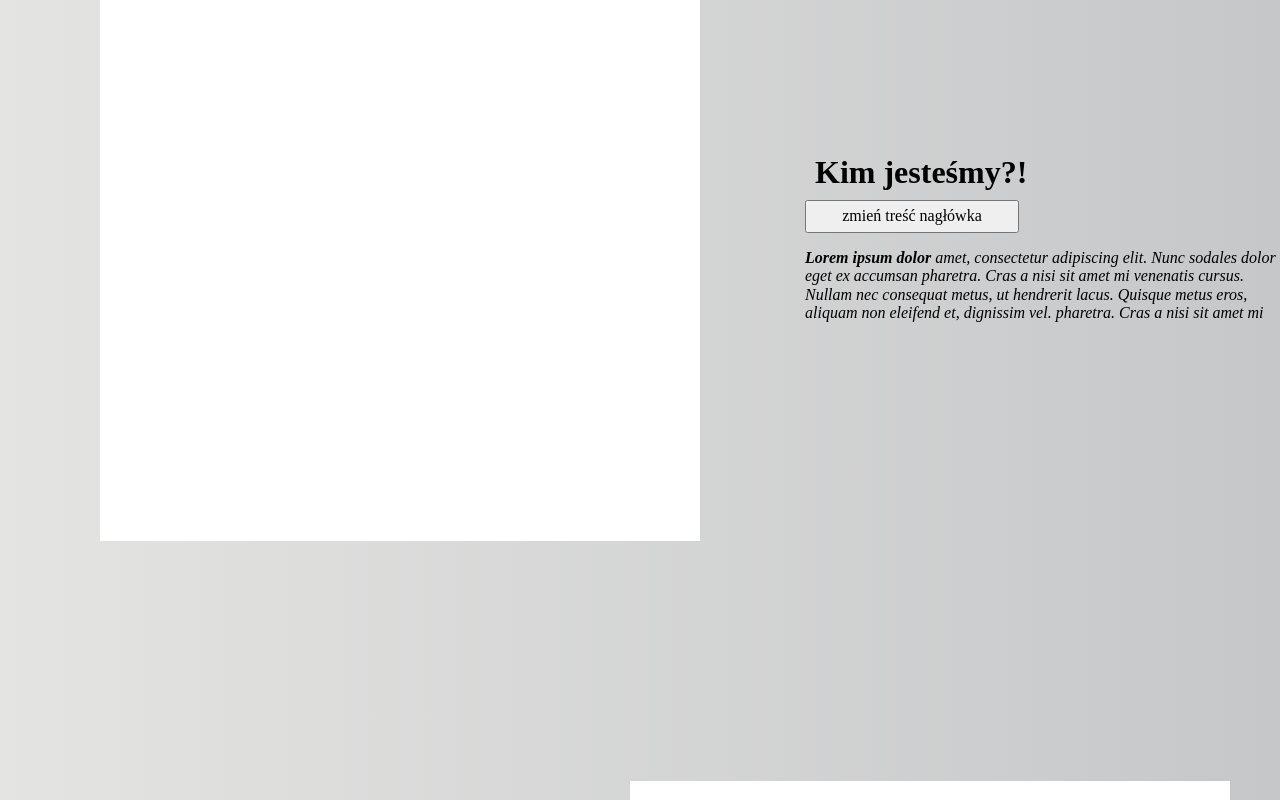
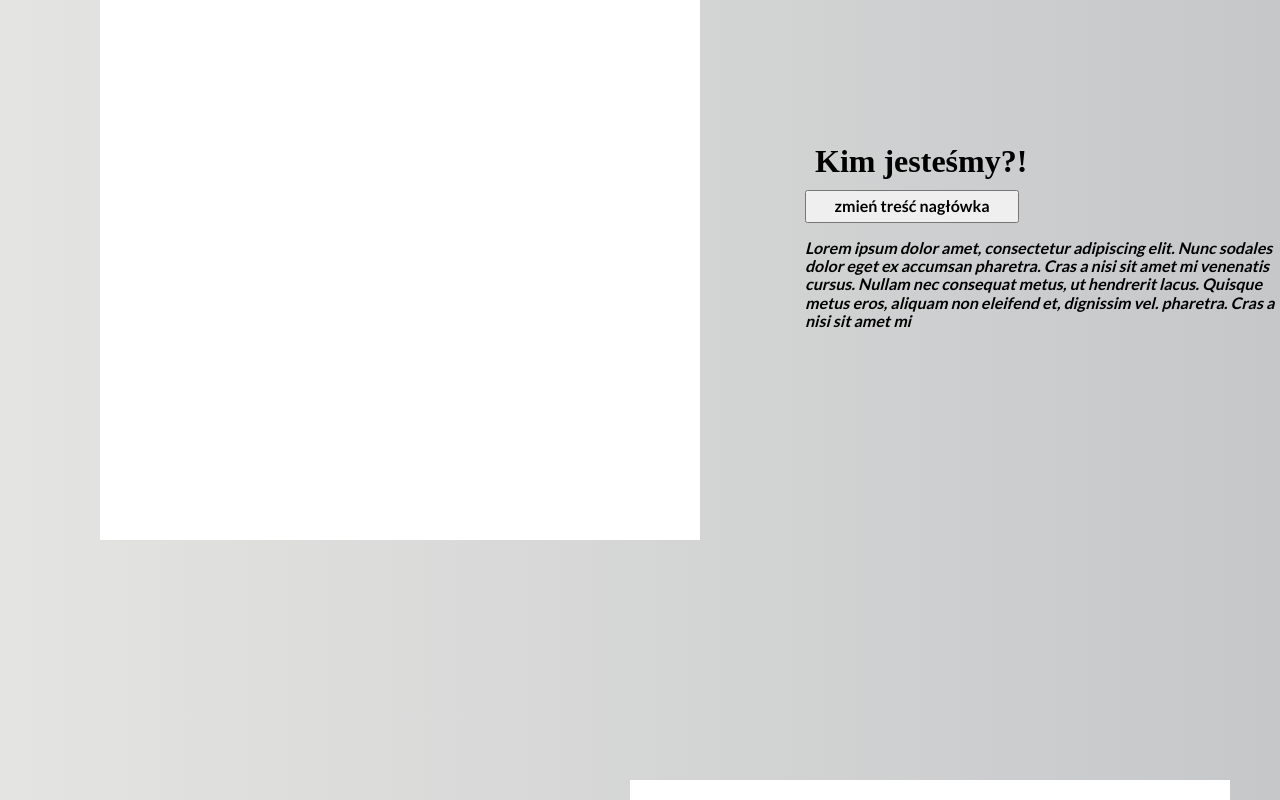
Before and after one commit to ArletaMatysiak/wtfcotenfrontend--gulp, a website built with webpack: page src/content/index.html in a window 1280 px wide. Shown: the part 1060-1860 px from the top of the page. Built offline with nearby package versions, Linux system fonts and the light colour scheme; files whose address does not match are found by name.

Commit message:
style: fonts

```diff
--- a/src/scss/main.scss
+++ b/src/scss/main.scss
@@ -1,5 +1,6 @@
 @import "_normalize";
 @import "_variables";
+@import url('https://fonts.googleapis.com/css?family=Lato:700,900|Roboto+Slab:400,700&display=swap&subset=latin-ext');
 
 * html {
   box-sizing: border-box;
@@ -18,6 +19,7 @@ body {
   /* Chrome 10-25, Safari 5.1-6 */
   background: linear-gradient(to right, #e4e4e2, #c6c7c9);
   /* W3C, IE 10+/ Edge, Firefox 16+, Chrome 26+, Opera 12+, Safari 7+ */
+  font-family: 'Lato';
 }
 
 .about {
@@ -314,6 +316,7 @@ body {
     max-width: 600px;
     padding: 5px;
     margin: 5px;
+    font-family: 'Roboto Lab';
       &--yellow {
         box-sizing: border-box;
         max-width: 600px;
@@ -463,6 +466,9 @@ body {
 
 .site-image {
   max-width: 100vw;
+  @media (max-width: $mobile) {
+    display: none;
+  }
 }
 
 .subscription {
```
Also changed, not shown: dist/css/main.css, 1 other file.
